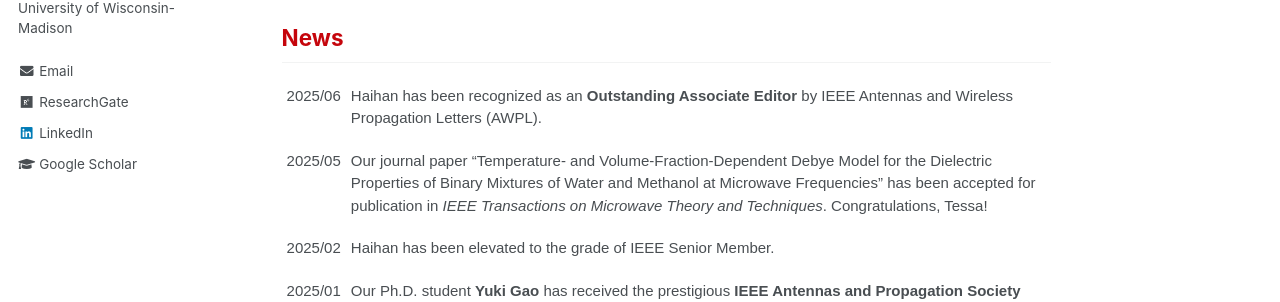
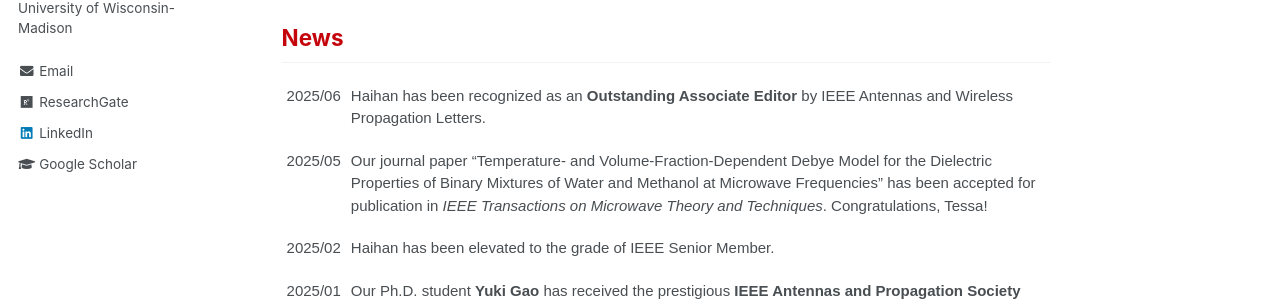
Before and after one commit to Haihan-Sun/Haihan-Sun.github.io, a Jekyll site: the page built from _pages/about.md, in a window 1280 px wide and 900 px high. Shown: the part 316-618 px from the top of the window. Built offline with Jekyll 4.4.1, drawn with Linux system fonts in a browser that asks for light colours.

Commit message:
Update about.md

```diff
--- a/_pages/about.md
+++ b/_pages/about.md
@@ -29,7 +29,7 @@ Hi! I'm Haihan Sun, an Assistant Professor at the University of Wisconsin-Madiso
 <tbody>
 <tr>
 <td class="tg-ko0z">2025/06</td>
-    <td class="tg-ko0z"> Haihan has been recognized as an <b>Outstanding Associate Editor</b> by IEEE Antennas and Wireless Propagation Letters (AWPL). </td>
+    <td class="tg-ko0z"> Haihan has been recognized as an <b>Outstanding Associate Editor</b> by IEEE Antennas and Wireless Propagation Letters. </td>
      </tr>
 <tr>
 
```
